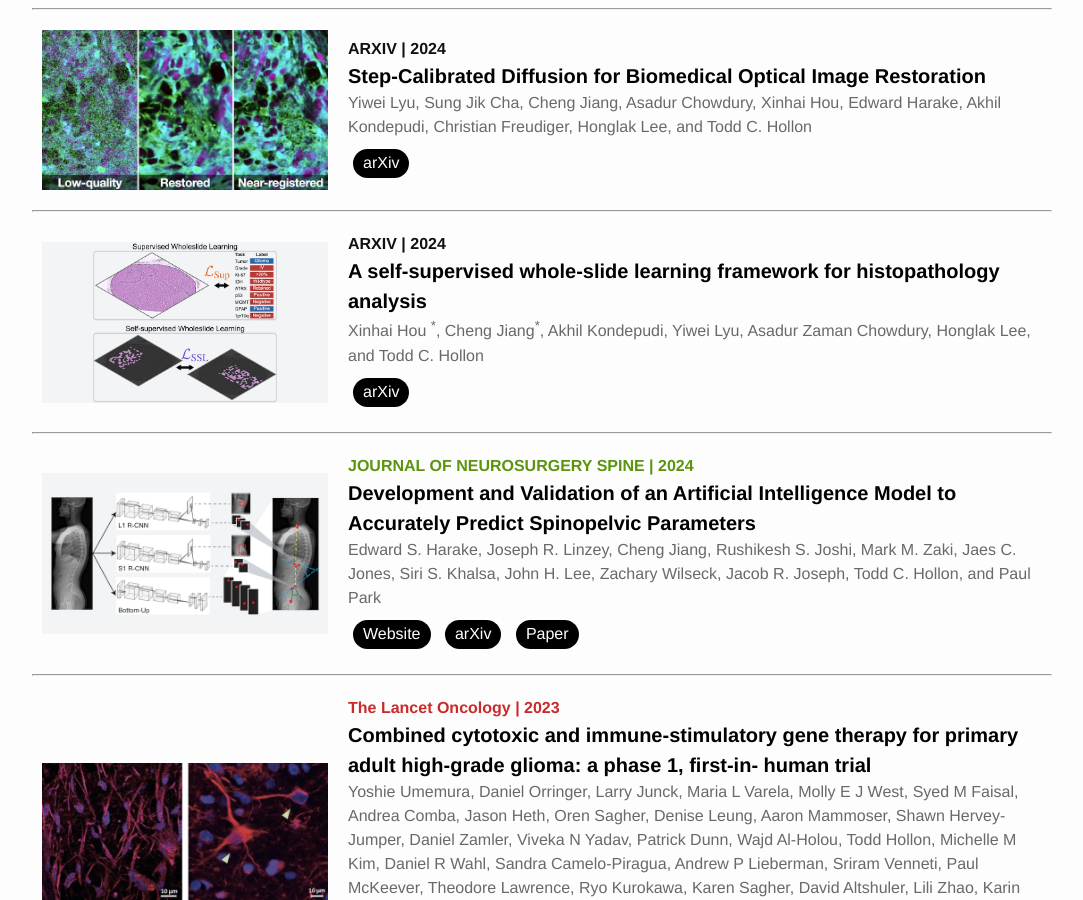
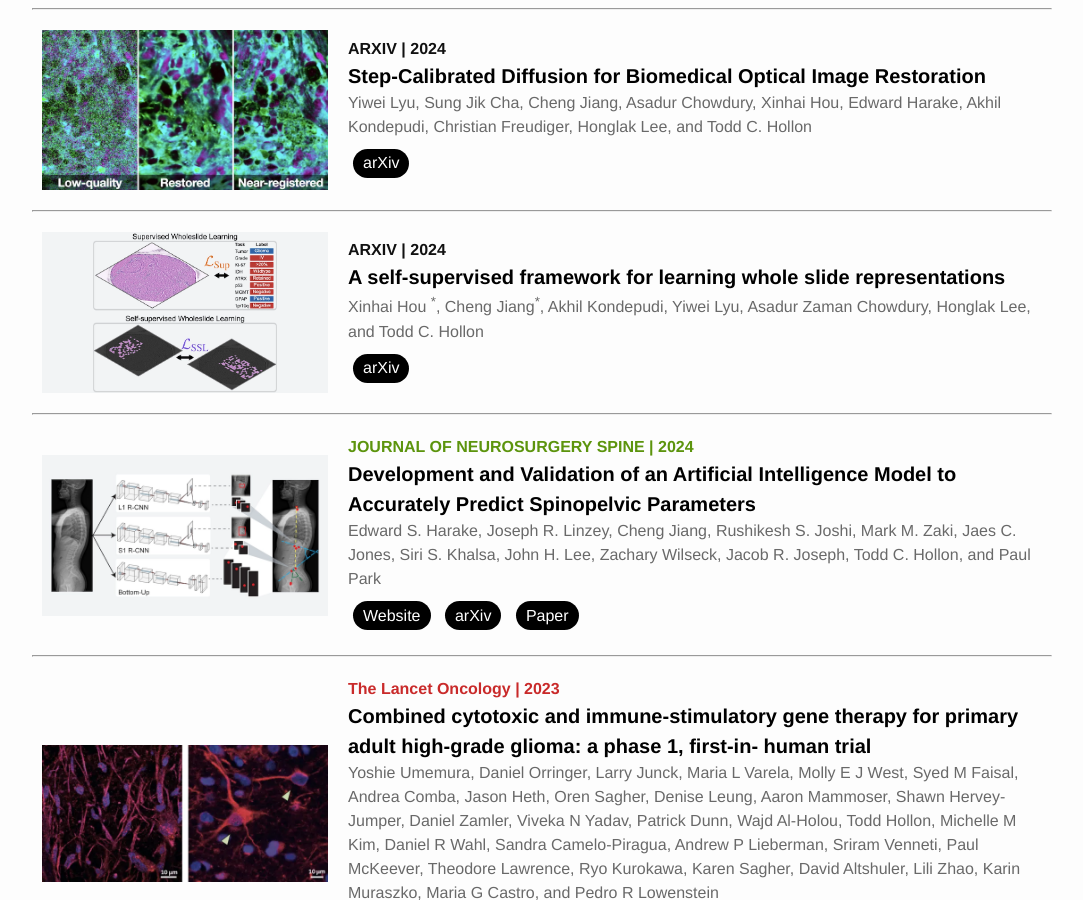
Before and after one commit to MLNeurosurg/mlneurosurg.github.io, a Jekyll site: the page built from publications/index.md, in a window 1280 px wide and 900 px high, scrolled down 2016 px. Shown: the whole window, without its empty margins (98-1181 px from the left). Built offline with Jekyll 4.4.1, drawn with Linux system fonts in a browser that asks for light colours.

Commit message:
Update publications.yaml

```diff
--- a/_data/publications.yaml
+++ b/_data/publications.yaml
@@ -24,7 +24,7 @@ hou2024self:
     color: 111
     venue: ARXIV | 2024
     link: https://arxiv.org/abs/2402.06188
-    title: A self-supervised whole-slide learning framework for histopathology analysis
+    title: A self-supervised framework for learning whole slide representations
     authors: Xinhai Hou <sup>*</sup>, Cheng Jiang<sup>*</sup>, Akhil Kondepudi, Yiwei Lyu, Asadur Zaman Chowdury, Honglak Lee, and Todd C. Hollon
     im: hou2024self.webp
     pills:
```
